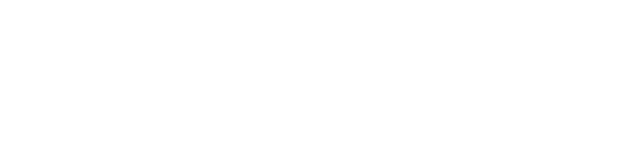
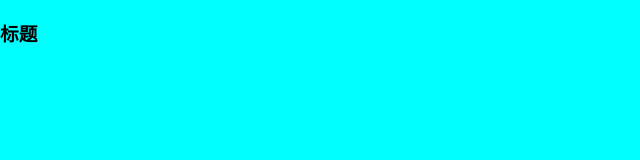
Before and after one commit to caiguonan/project_01, a plain HTML site: page index.html in a window 1280 px wide. Shown: the whole page, without its empty margins (0-640 px from the left). Drawn offline with Linux system fonts and the light colour scheme.

Commit message:
修改了index.html

```diff
--- /dev/null
+++ b/index.css
@@ -0,0 +1,5 @@
+html,body{
+    margin:0;
+    padding:0;
+    background-color: cyan;
+}
--- a/index.html
+++ b/index.html
@@ -5,8 +5,12 @@
     <meta http-equiv="X-UA-Compatible" content="IE=edge">
     <meta name="viewport" content="width=device-width, initial-scale=1.0">
     <title>Document</title>
+    <link rel="stylesheet" href="index.css">
 </head>
 <body>
-    <div></div>
+    <div>
+        <h3>标题</h3>
+    </div>
+    <script src="index.js"></script>
 </body>
 </html>
```
Also changed, not shown: index.js (added).
